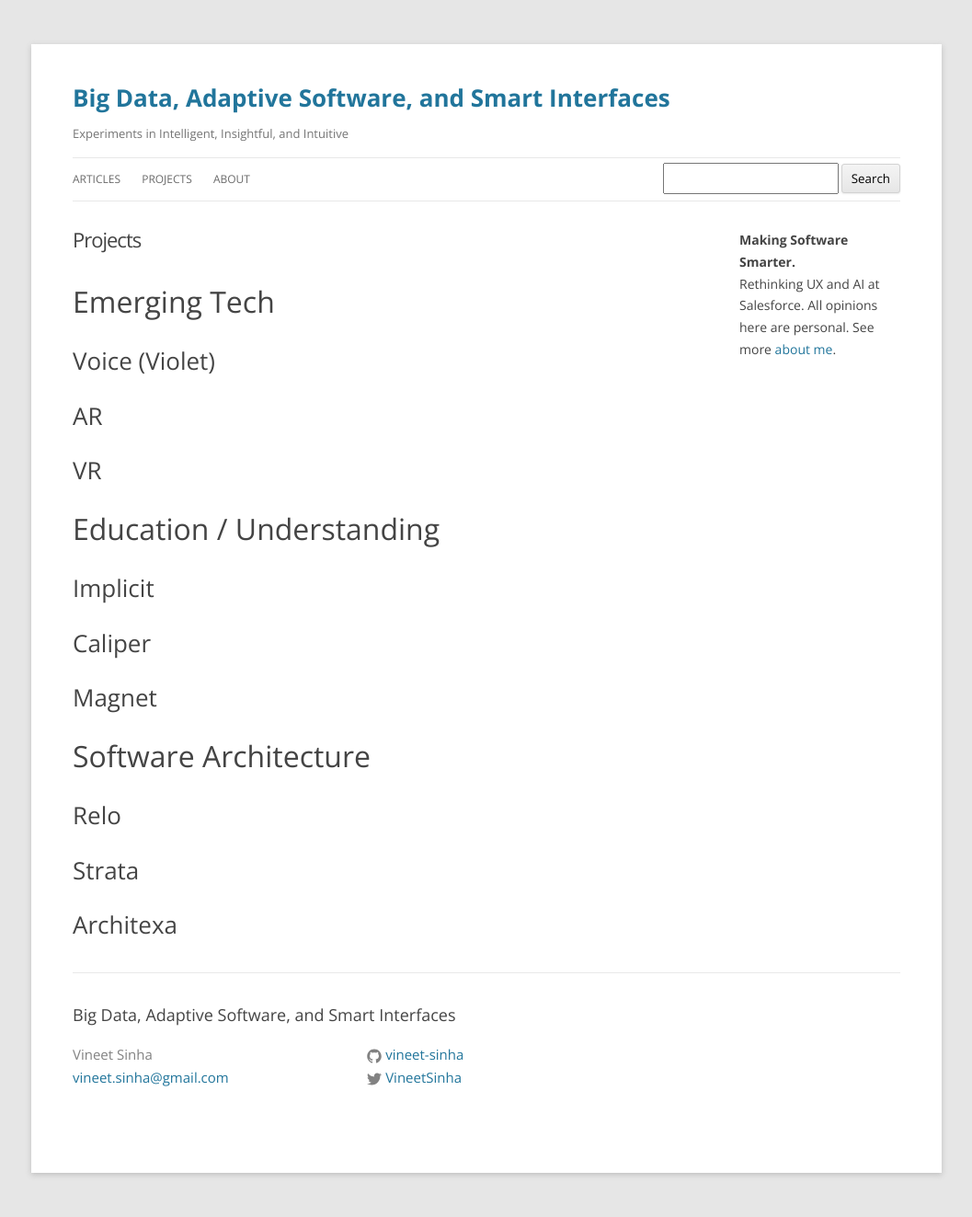
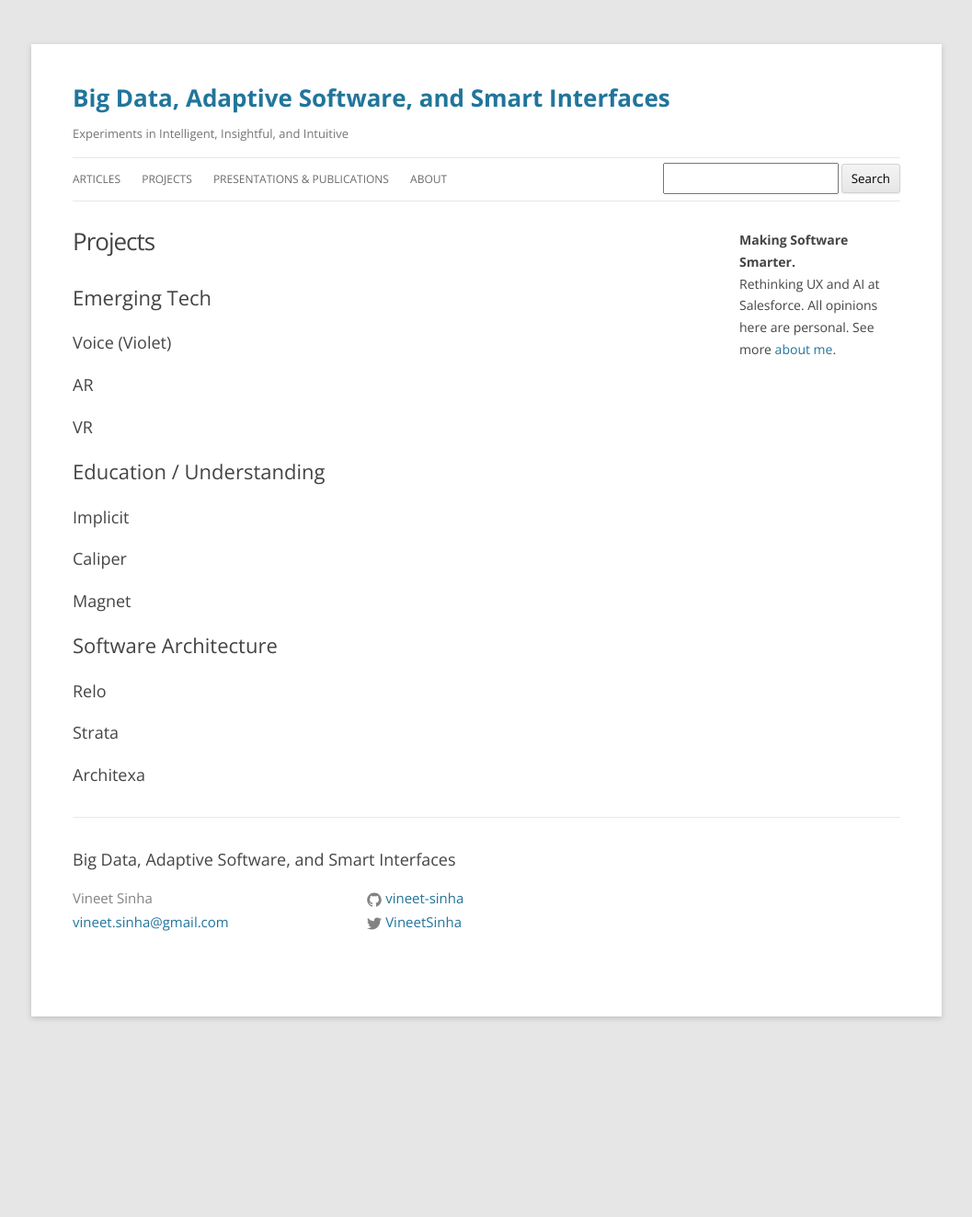
Before and after one commit to i3labs/i3labs.github.io, a Jekyll site: the page built from projects.md, in a window 1280 px wide. Shown: the whole page at 92% size, without its empty margins (111-1168 px from the left). Built offline with Jekyll 4.4.1, drawn with Linux system fonts in a browser that asks for light colours; after the commit the page ends 1153 px from its top, so only the background shows below that.

Commit message:
resetting font sizes to align better with size

```diff
--- a/_includes/header.html
+++ b/_includes/header.html
@@ -22,6 +22,7 @@
       <nav class="site-nav">
         <a {% if page.url == '/' %}class="menu-item no-link"{% else %}class="menu-item" href="/"{% endif %}>Articles</a>
         <a {% if page.url == '/projects' %}class="menu-item no-link"{% else %}class="menu-item" href="/projects"{% endif %}>Projects</a>
+        <a {% if page.url == '/presentations' %}class="menu-item no-link"{% else %}class="menu-item" href="/presentations"{% endif %}>Presentations &amp; Publications</a>
         <a {% if page.url == '/about' %}class="menu-item no-link"{% else %}class="menu-item" href="/about"{% endif %}>About</a>
       </nav>
 
--- a/_sass/theme/_layout.scss
+++ b/_sass/theme/_layout.scss
@@ -244,7 +244,8 @@
 }
 
 .post-title {
-  font-size: 22px;
+  /* h1 */
+  font-size: 26px;
   letter-spacing: -1px;
   line-height: 1;
 
@@ -257,26 +258,26 @@
   margin-bottom: $spacing-unit;
 
   h2 {
-    font-size: 32px;
-
-    @include media-query($on-laptop) {
-      font-size: 28px;
-    }
-  }
-
-  h3 {
-    font-size: 26px;
+    font-size: 22px;
 
     @include media-query($on-laptop) {
       font-size: 22px;
     }
   }
 
-  h4 {
-    font-size: 20px;
+  h3 {
+    font-size: 18px;
 
     @include media-query($on-laptop) {
       font-size: 18px;
     }
   }
+
+  h4 {
+    font-size: 14px;
+
+    @include media-query($on-laptop) {
+      font-size: 14px;
+    }
+  }
 }
```
